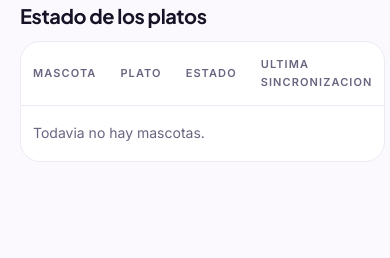
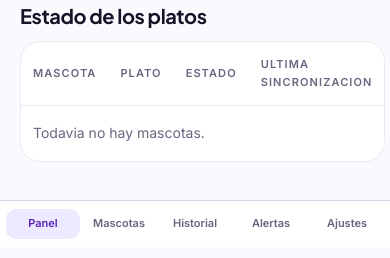
Before and after one commit to JuanDavid-9715/smartpet_bowl, a Django app: page /app/ in a window 390 px wide. Shown: the part 597-855 px from the top of the page. Run offline with Django 5.2, Linux system fonts and the light colour scheme; the visitor is signed in with stand-in values (Sample User, id 1); data that the repository does not hold is empty.

Commit message:
fix(web): navegacion usable en el celular
Dos problemas vistos en un telefono real:

- El header publico se apretaba: la marca partia en dos lineas y los botones
  quedaban pegados. En pantallas de 640 px o menos la marca no se parte y los
  botones de sesion bajan a su propia fila ocupando el ancho.
- La app no tenia menu en el celular: el sidebar se oculta a los 980 px y no
  habia reemplazo, asi que no se podia navegar. Se agrega una barra inferior
  fija con Panel, Mascotas, Historial, Alertas y Ajustes, que respeta el area
  segura del telefono.

45 pruebas en verde.

```diff
--- a/software/web/static/css/app.css
+++ b/software/web/static/css/app.css
@@ -190,7 +190,21 @@ hr.rule { border: 0; border-top: 1px solid var(--hairline); margin: 0; }
 .segmented button { border: 0; background: transparent; padding: 8px 18px; border-radius: var(--radius-pill); font-size: 12px; font-weight: 600; color: var(--muted); }
 .segmented button.is-active { background: var(--accent); color: #fff; }
 
+.app-bottom-nav { display: none; }
+
 @media (max-width: 980px) {
+  /* La barra lateral desaparece: en el celular se navega desde abajo. */
+  .app-bottom-nav {
+    display: flex; position: fixed; left: 0; right: 0; bottom: 0; z-index: 40;
+    justify-content: space-around; gap: 2px;
+    padding: 8px 6px calc(8px + env(safe-area-inset-bottom));
+    background: var(--surface); border-top: 1px solid var(--border);
+  }
+  .app-bottom-nav a {
+    font-size: 11px; font-weight: 600; color: var(--muted); text-decoration: none;
+    padding: 6px 8px; border-radius: 10px; text-align: center; flex: 1;
+  }
+  .app-bottom-nav a[aria-current="page"] { color: var(--accent-text); background: var(--accent-soft); }
   .hero { grid-template-columns: 1fr; min-height: auto; }
   .hero__photo { order: -1; height: 320px; }
   .hero__panel { padding: 56px 20px; }
@@ -203,6 +217,16 @@ hr.rule { border: 0; border-top: 1px solid var(--hairline); margin: 0; }
   .site-footer__grid { grid-template-columns: 1fr 1fr; }
 }
 
+@media (max-width: 640px) {
+  /* En el celular la marca no parte en dos lineas y los botones bajan a su fila. */
+  .site-header__inner { flex-wrap: wrap; height: auto; padding: 10px 0; gap: 10px; }
+  .brand { font-size: 15px; white-space: nowrap; }
+  .theme-toggle { margin-left: auto; }
+  .header-auth { margin-left: 0; flex: 1 0 100%; }
+  .auth-pill { width: 100%; justify-content: space-between; }
+  .auth-pill a { flex: 1; text-align: center; }
+}
+
 @media (prefers-reduced-motion: reduce) {
   *, *::before, *::after {
     animation-duration: .01ms !important;
--- /dev/null
+++ b/software/web/templates/partials/app_bottom_nav.html
@@ -0,0 +1,7 @@
+<nav class="app-bottom-nav" aria-label="Aplicacion">
+  <a href="{% url 'pets:dashboard' %}" {% if request.resolver_match.url_name == 'dashboard' %}aria-current="page"{% endif %}>Panel</a>
+  <a href="{% url 'pets:list' %}" {% if request.resolver_match.url_name == 'list' or request.resolver_match.url_name == 'detail' %}aria-current="page"{% endif %}>Mascotas</a>
+  <a href="{% url 'pets:history' %}" {% if request.resolver_match.url_name == 'history' %}aria-current="page"{% endif %}>Historial</a>
+  <a href="{% url 'pets:alerts' %}" {% if request.resolver_match.url_name == 'alerts' %}aria-current="page"{% endif %}>Alertas</a>
+  <a href="{% url 'pets:settings' %}" {% if request.resolver_match.url_name == 'settings' %}aria-current="page"{% endif %}>Ajustes</a>
+</nav>
--- a/software/web/templates/pets/base_app.html
+++ b/software/web/templates/pets/base_app.html
@@ -8,5 +8,6 @@
     {% endif %}
     {% block app %}{% endblock %}
   </main>
+  {% include "partials/app_bottom_nav.html" %}
 </div>
 {% endblock %}
```
